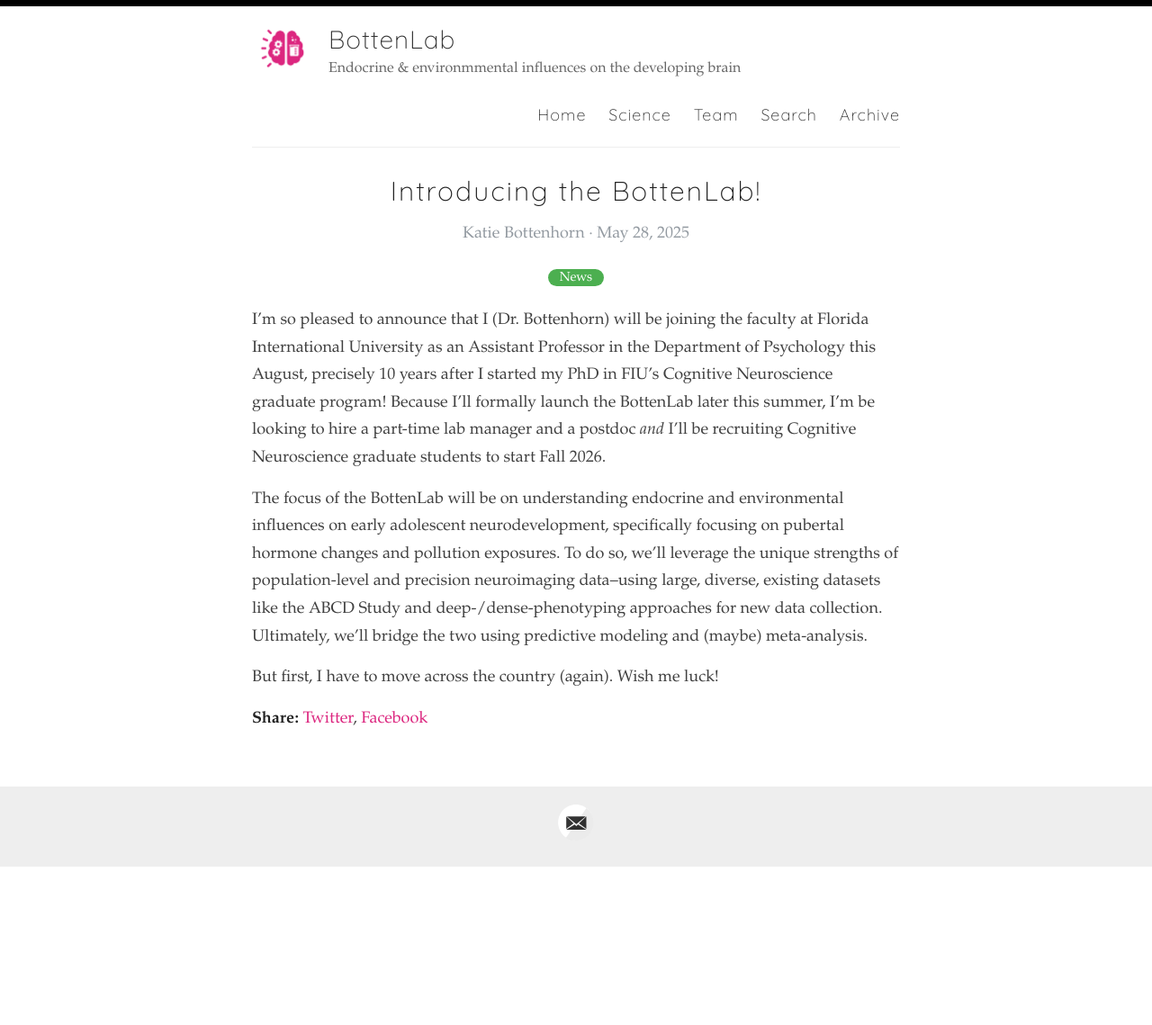
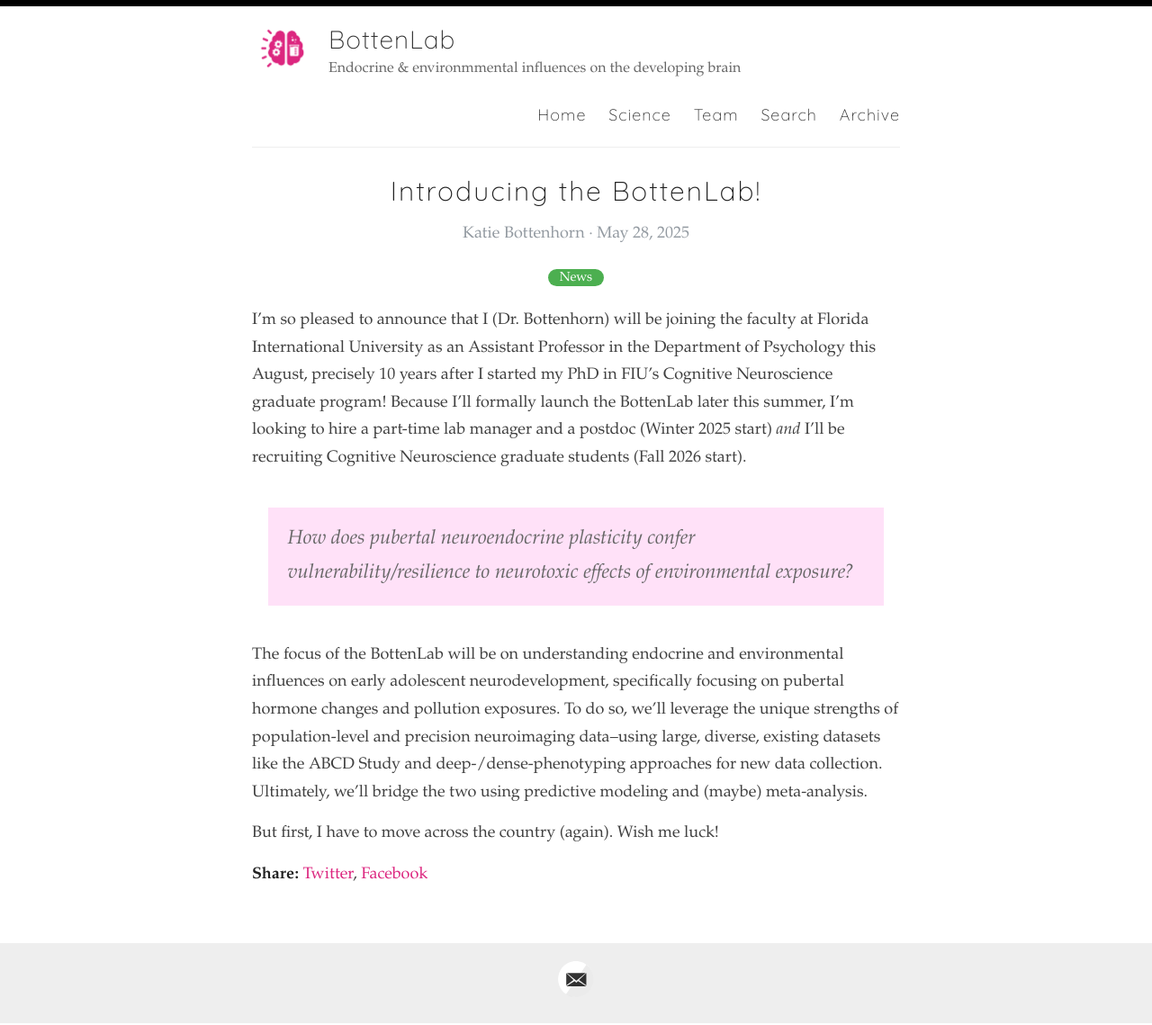
Before and after one commit to Bottenlab/bottenlab.github.io, a Jekyll site: the page built from _posts/2025-05-28-announcing-the-bottenlab.md, in a window 1280 px wide. Shown: the whole page at 90% size. Built offline with Jekyll 4.4.1, drawn with Linux system fonts in a browser that asks for light colours; some web fonts are replaced; before the commit the page ends 966 px from its top, so only the background shows below that.

Commit message:
fix typos in intro post

```diff
--- a/_posts/2025-05-28-announcing-the-bottenlab.md
+++ b/_posts/2025-05-28-announcing-the-bottenlab.md
@@ -5,7 +5,9 @@ categories: News
 excerpt: How does pubertal neuroendocrine plasticity confer vulnerability/resilience to neurotoxic effects of environmental exposure?
 ---
 
-I'm so pleased to announce that I (Dr. Bottenhorn) will be joining the faculty at Florida International University as an Assistant Professor in the Department of Psychology this August, precisely 10 years after I started my PhD in FIU's Cognitive Neuroscience graduate program! Because I'll formally launch the BottenLab later this summer, I'm be looking to hire a part-time lab manager and a postdoc *and* I'll be recruiting Cognitive Neuroscience graduate students to start Fall 2026.
+I'm so pleased to announce that I (Dr. Bottenhorn) will be joining the faculty at Florida International University as an Assistant Professor in the Department of Psychology this August, precisely 10 years after I started my PhD in FIU's Cognitive Neuroscience graduate program! Because I'll formally launch the BottenLab later this summer, I'm looking to hire a part-time lab manager and a postdoc (Winter 2025 start) *and* I'll be recruiting Cognitive Neuroscience graduate students (Fall 2026 start).
+
+> How does pubertal neuroendocrine plasticity confer vulnerability/resilience to neurotoxic effects of environmental exposure?
 
 The focus of the BottenLab will be on understanding endocrine and environmental influences on early adolescent neurodevelopment, specifically focusing on pubertal hormone changes and pollution exposures. To do so, we'll leverage the unique strengths of population-level and precision neuroimaging data–using large, diverse, existing datasets like the ABCD Study and deep-/dense-phenotyping approaches for new data collection. Ultimately, we'll bridge the two using predictive modeling and (maybe) meta-analysis.
 
```
